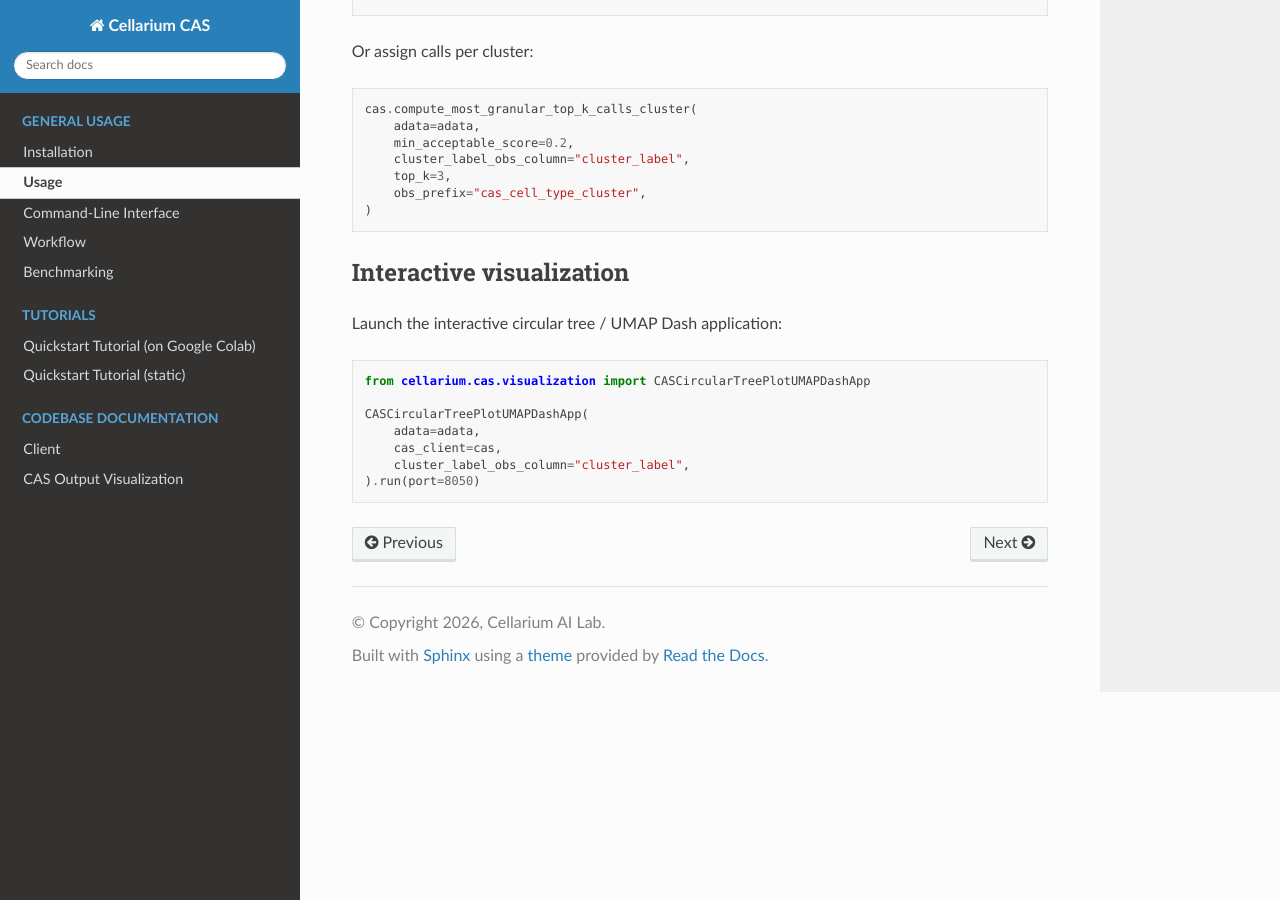
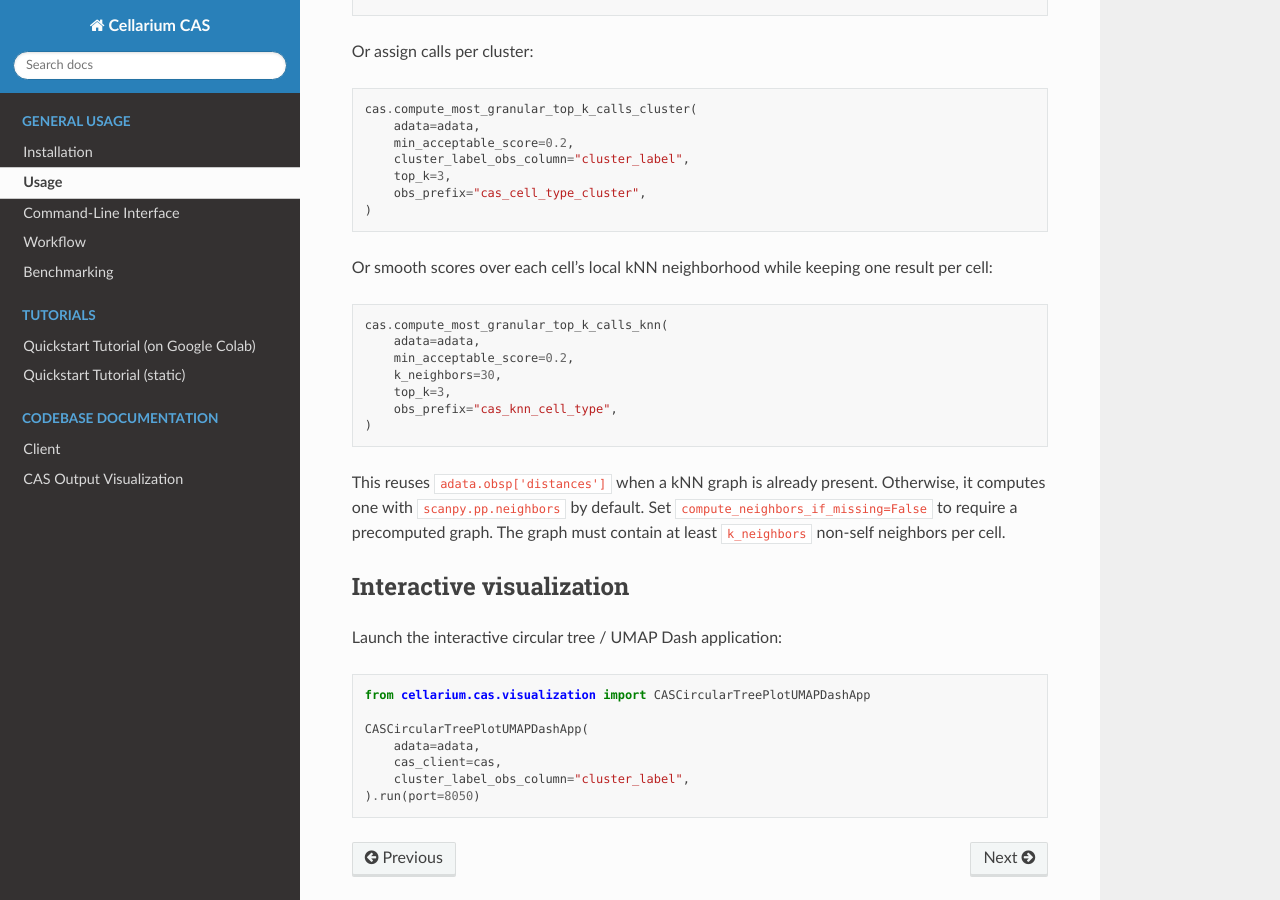
Before and after one commit to cellarium-ai/cellarium-cas, a Sphinx documentation site: the page built from docs/source/modules/usage.rst, in a window 1280 px wide and 900 px high, scrolled down 1737 px. Built offline with Sphinx 7.4.7 and the Read the Docs theme 3.1.0, drawn with Linux system fonts in a browser that asks for light colours; pages that are not in the unit, such as notebooks, are missing from menus; the version number could not be read and is left out.

Commit message:
docs: document CLI and Python kNN smoothing

```diff
--- a/docs/source/modules/usage.rst
+++ b/docs/source/modules/usage.rst
@@ -84,6 +84,21 @@ Or assign calls per cluster::
         obs_prefix="cas_cell_type_cluster",
     )
 
+Or smooth scores over each cell's local kNN neighborhood while keeping one result per cell::
+
+    cas.compute_most_granular_top_k_calls_knn(
+        adata=adata,
+        min_acceptable_score=0.2,
+        k_neighbors=30,
+        top_k=3,
+        obs_prefix="cas_knn_cell_type",
+    )
+
+This reuses ``adata.obsp['distances']`` when a kNN graph is already present. Otherwise,
+it computes one with ``scanpy.pp.neighbors`` by default. Set
+``compute_neighbors_if_missing=False`` to require a precomputed graph. The graph must
+contain at least ``k_neighbors`` non-self neighbors per cell.
+
 Interactive visualization
 --------------------------
 
```
Also changed, not shown: docs/source/modules/cli.rst (+5 -2 lines).
